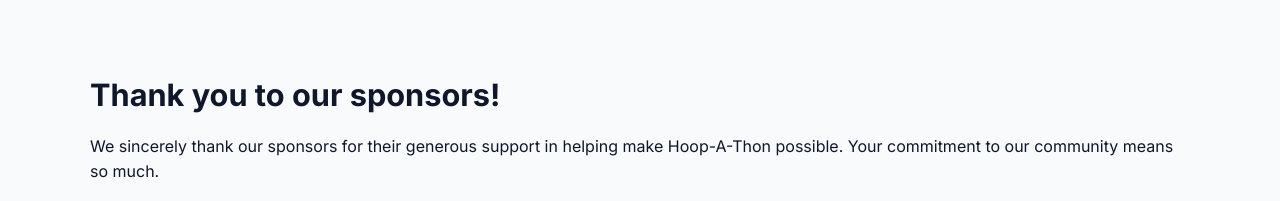
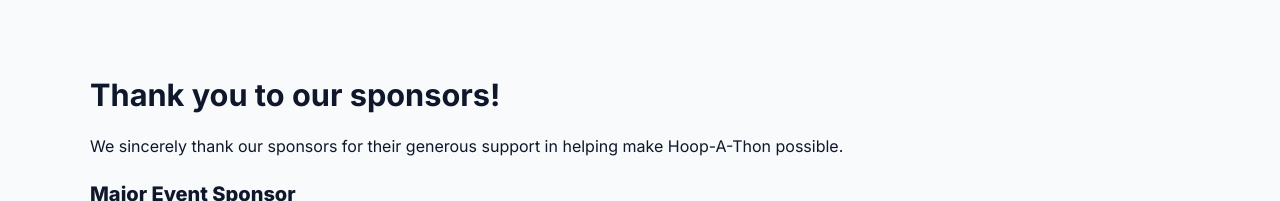
Before and after one commit to mcolley14/HoopAThonWeb, a plain HTML site: page index.html in a window 1280 px wide. Shown: the part 2880-3081 px from the top of the page. Drawn offline with nearby package versions, Linux system fonts and the light colour scheme; no server answers.

Commit message:
Fix formatting of sponsor thank you message

```diff
--- a/index.html
+++ b/index.html
@@ -194,7 +194,7 @@
         <div class="container">
           <h2>Thank you to our sponsors!</h2>
           <p>
-            We sincerely thank our sponsors for their generous support in helping make Hoop-A-Thon possible. Your commitment to our community means so much.
+            We sincerely thank our sponsors for their generous support in helping make Hoop-A-Thon possible.
           </p>
 
           <div class="sponsor-tier-group">
```
